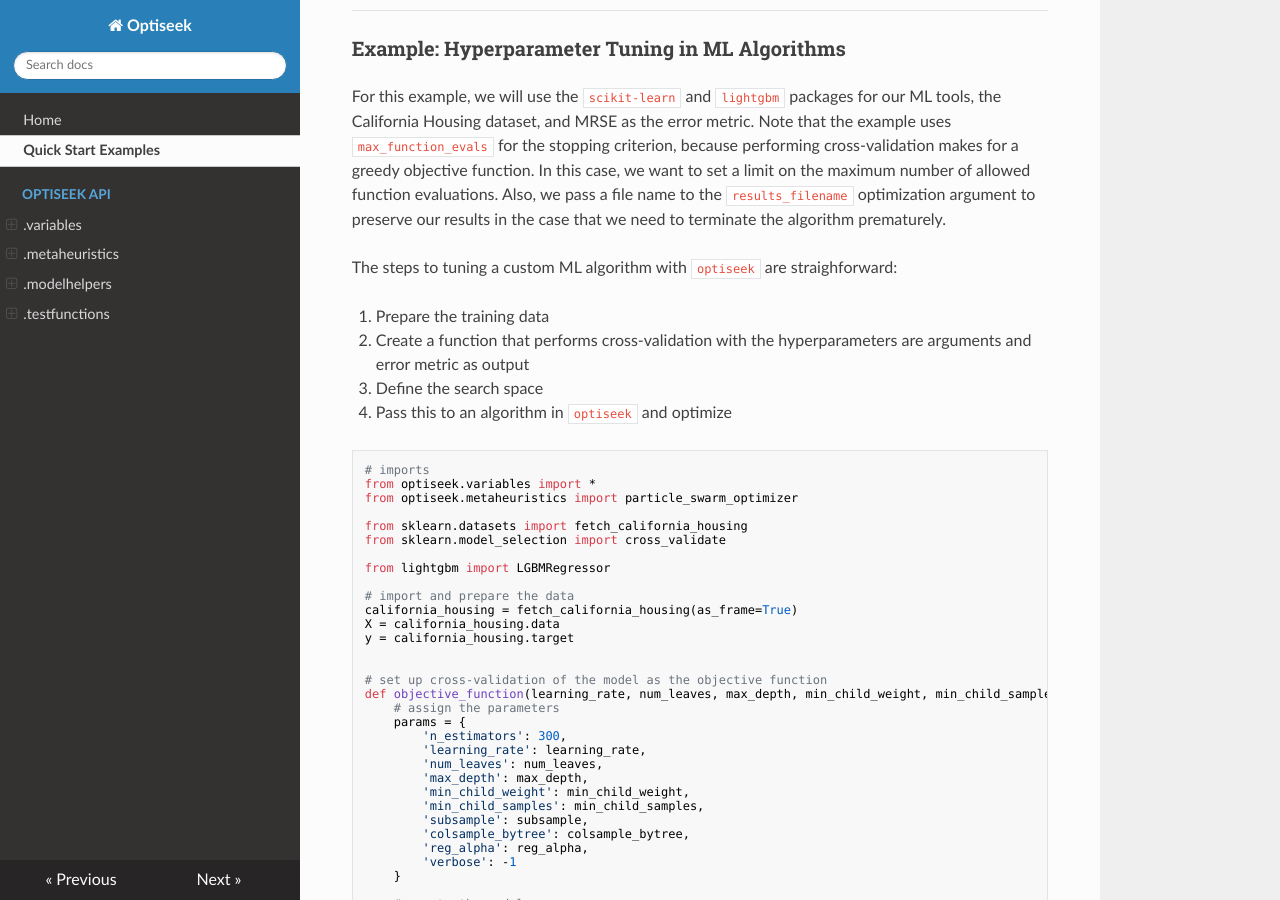
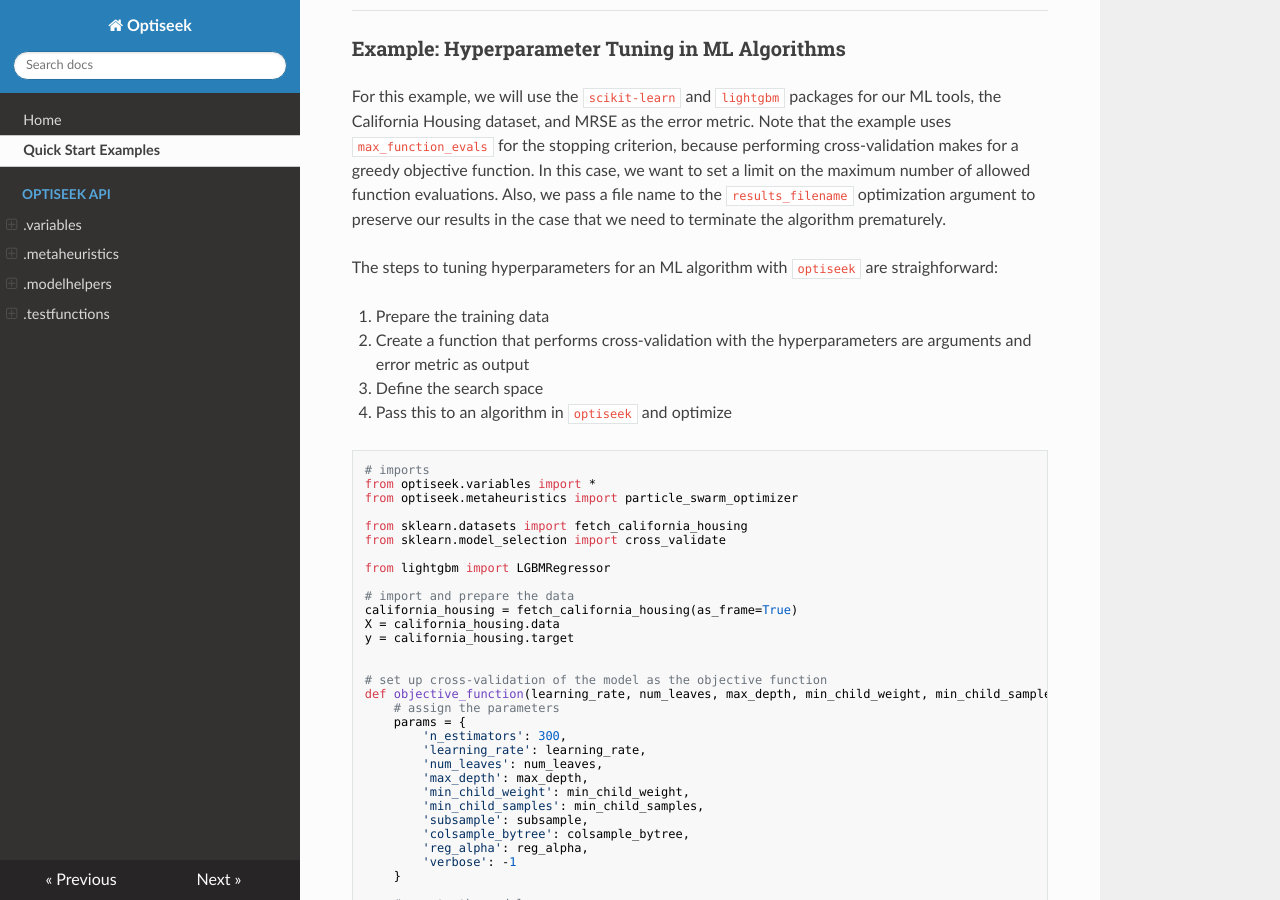
Before and after one commit to acdundore/optiseek, an MkDocs documentation site: the page built from docs/examples.md, in a window 1280 px wide and 900 px high, scrolled down 2034 px. Built offline with MkDocs 1.6.1, drawn with Linux system fonts in a browser that asks for light colours; nearby versions of some CDN libraries.

Commit message:
docs: general updates

````diff
--- a/docs/examples.md
+++ b/docs/examples.md
@@ -118,12 +118,12 @@
 Also, we pass a file name to the `results_filename` optimization argument to preserve our results in the case
 that we need to terminate the algorithm prematurely.
 
-The steps to tuning a custom ML algorithm with `optiseek` are straighforward:
+The steps to tuning hyperparameters for an ML algorithm with `optiseek` are straighforward:
 
 1. Prepare the training data
-- Create a function that performs cross-validation with the hyperparameters are arguments and error metric as output
-- Define the search space
-- Pass this to an algorithm in `optiseek` and optimize
+2. Create a function that performs cross-validation with the hyperparameters are arguments and error metric as output
+3. Define the search space
+4. Pass this to an algorithm in `optiseek` and optimize
 
 ```python
 # imports
````
Also changed, not shown: README.md (+8 -8 lines).
